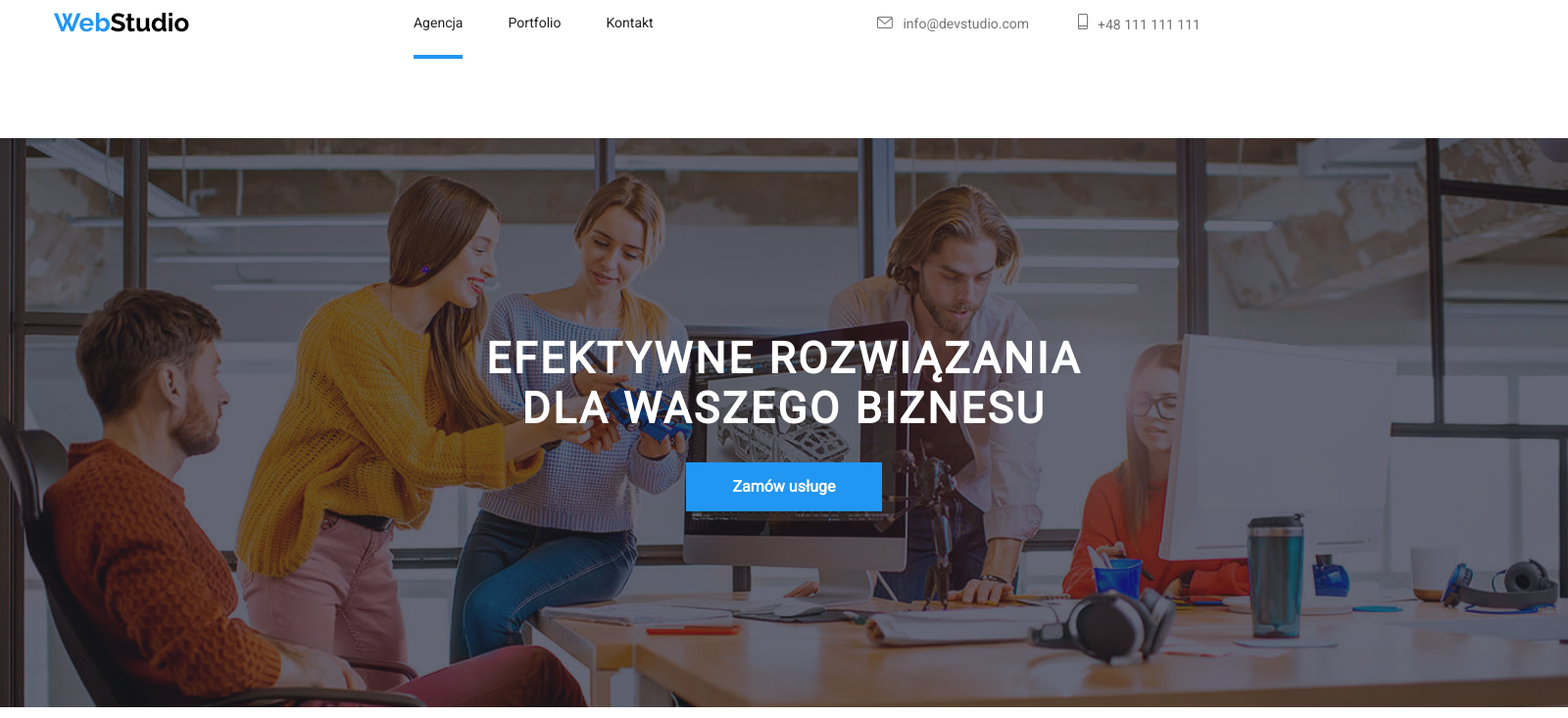
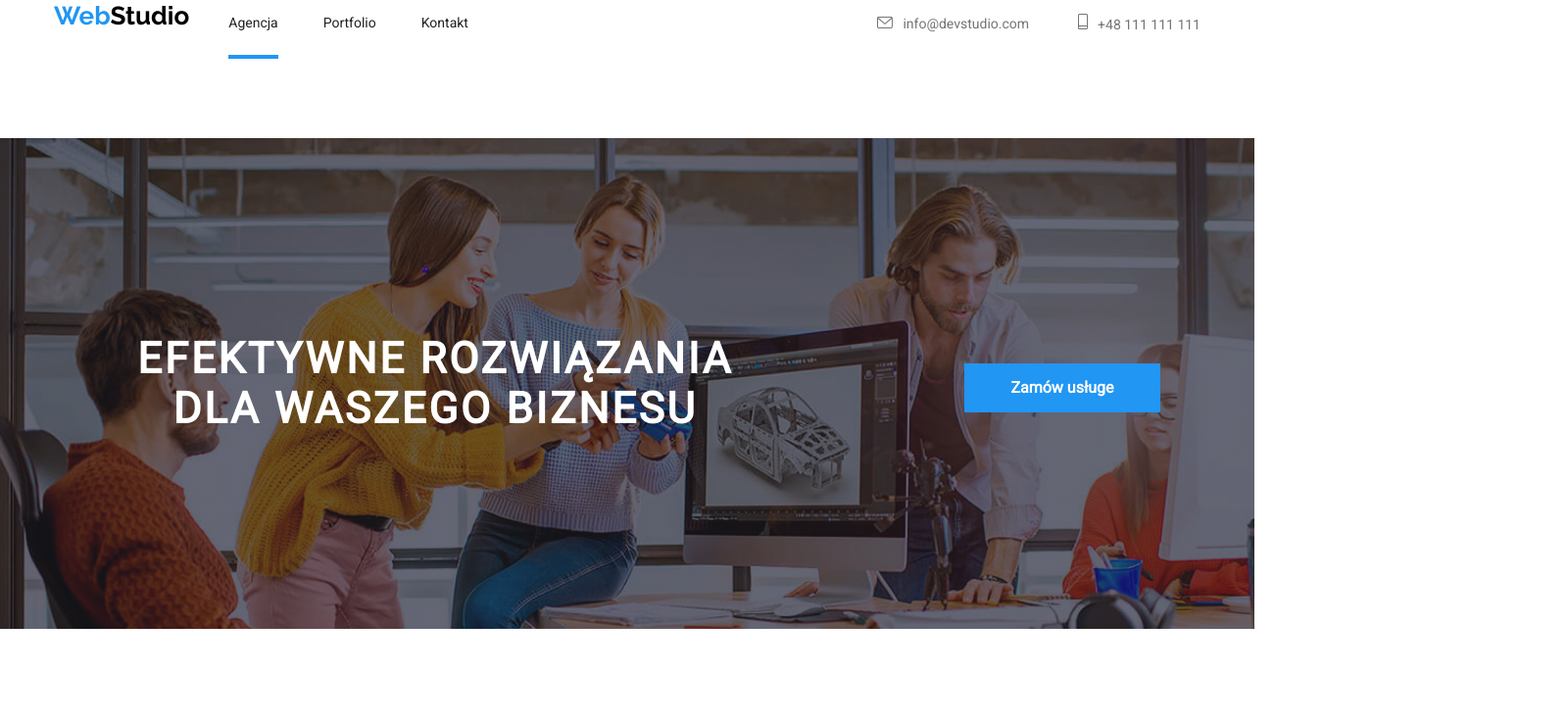
Before and after one commit to MartaSch/goit-markup-hw-05, a plain HTML site: page index.html in a window 1280 px wide. Shown: the top 733 px of the page at 98% size, 1600 px wide, since content can reach past the window. Drawn offline with nearby package versions, Linux system fonts and the light colour scheme; a web font is replaced by a local one.

Commit message:
poprawione

```diff
--- a/css/styles.css
+++ b/css/styles.css
@@ -142,9 +142,7 @@
     padding:0 15px;
 }
 .container-header{
-    margin:0 auto;
-    width:1600px;
-    padding:0 15px;
+    display:flex;
 }
 .header-border{
     box-sizing: border-box;
@@ -173,9 +171,6 @@
 .navigation{
     display:flex;
     margin-right:auto;
-}
-.navigation-list{
-display:flex;
 }
 .navigation-item:not(:last-child){
     margin-right:46px;
@@ -477,6 +472,7 @@ margin-right:50px;
     border-radius: 50%;
     padding:12px;
     background-color:var(--ellipse-color);
+    cursor: pointer;
 
 }
 .ellipse-item:not(:last-child){
@@ -549,6 +545,7 @@ margin-right:50px;
     height:92px;
     border: 1px solid rgba(175, 177, 184, 1);
     border-radius: 4px;
+    cursor: pointer;
 }
 .logo-border-item:not(:last-child){
     margin-right:30px;
@@ -610,6 +607,7 @@ margin-right:50px;
     padding:12px;
     margin-top:20px;
     background-color:var(--ellipse-footer);
+    cursor: pointer;
 }
 .ellipse-footer-item:not(:last-child){
     margin-right:10px;
--- a/index.html
+++ b/index.html
@@ -15,17 +15,18 @@
   </head>
   <body class="body">
 <header class="header">
-    <div>
     <section>
     <div class="container">
+        <div class="container-header">
     <a class="logo" href="#"><span class="blue">Web</span>Studio</a>
-   <nav>
+   <nav class="navigation-list">
     <ul class="navigation" style="list-style:none">
         <li class="agency agency-underline navigation-item">Agencja</li>
         <li class="navigation-item"><a class="portfolio" href="portfolio.html">Portfolio</a></li>
         <li class="contacts navigation-item">Kontakt</li>
     </ul>
    </nav>
+        </div>
     <ul class="telephone-mail-address" style="list-style:none">
         <li class="telephone-mail-item">
             <a class="mail-address" href="mailto:info@devstudio.com">
@@ -42,7 +43,6 @@
     </ul>
     </div>
     </section>
-    </div>
 </header>
 <main class="main">
     <section class="section">
```
Also changed, not shown: portfolio.html (+2 -2 lines).
